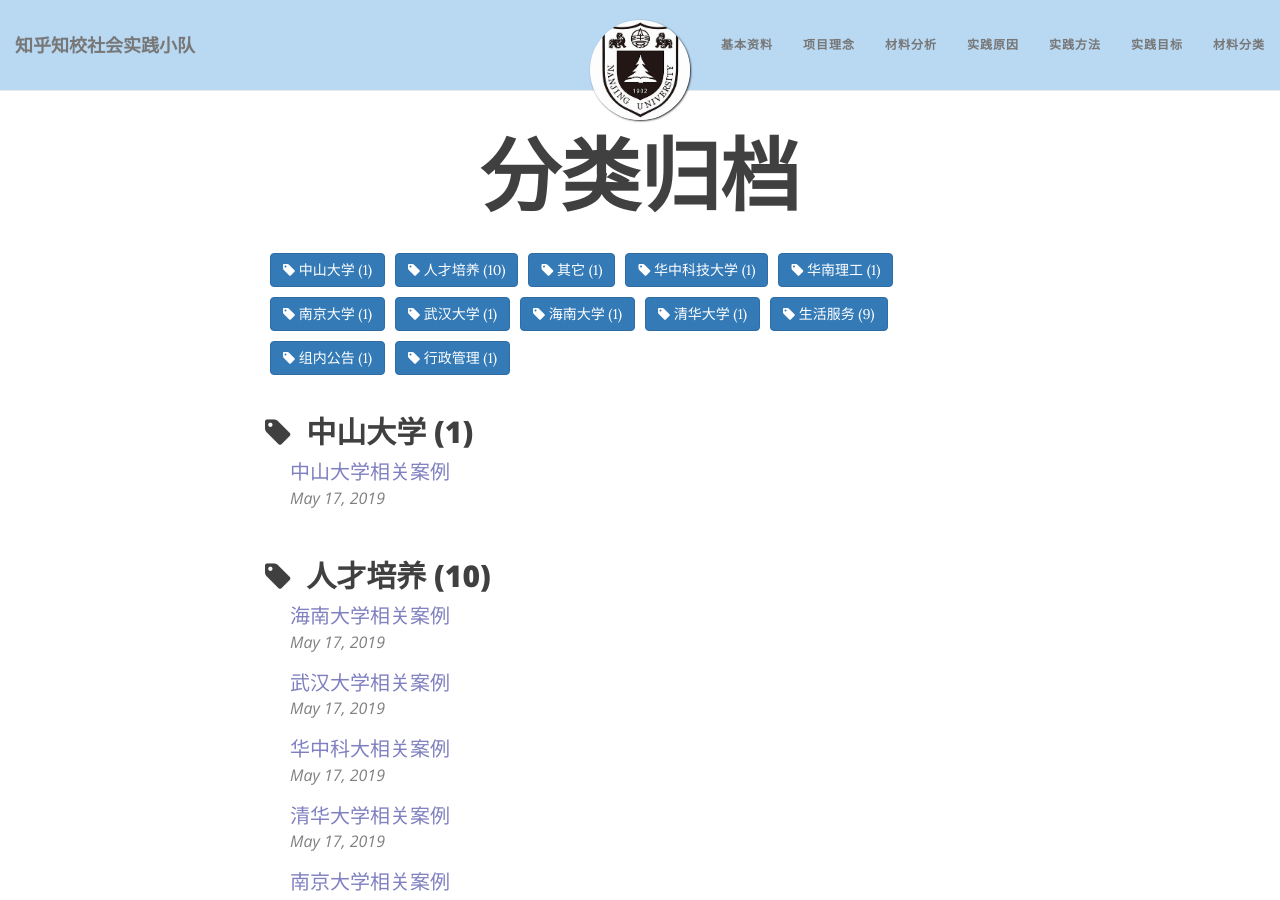
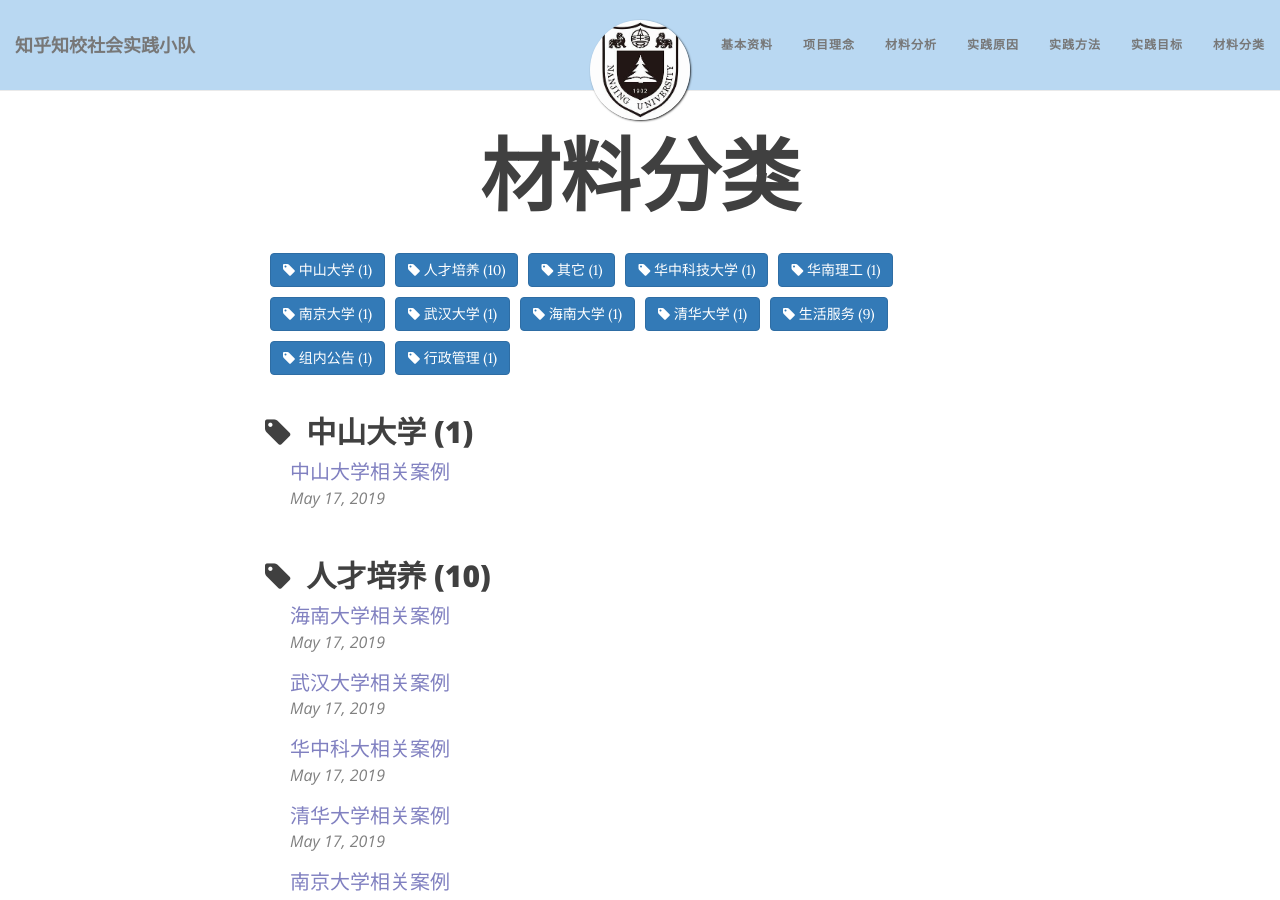
Before and after one commit to zhzx-team/zhzx-team, a Jekyll site: the page built from tags.html, in a window 1280 px wide and 900 px high. Built offline with Jekyll 4.4.1, drawn with Linux system fonts in a browser that asks for light colours; nearby versions of some CDN libraries.

Commit message:
Update tags.html

```diff
--- a/tags.html
+++ b/tags.html
@@ -1,6 +1,6 @@
 ---
 layout: page
-title: '分类归档'
+title: '材料分类'
 ---
 
 <!-- <script src="./js/line.js"></script> -->
```
